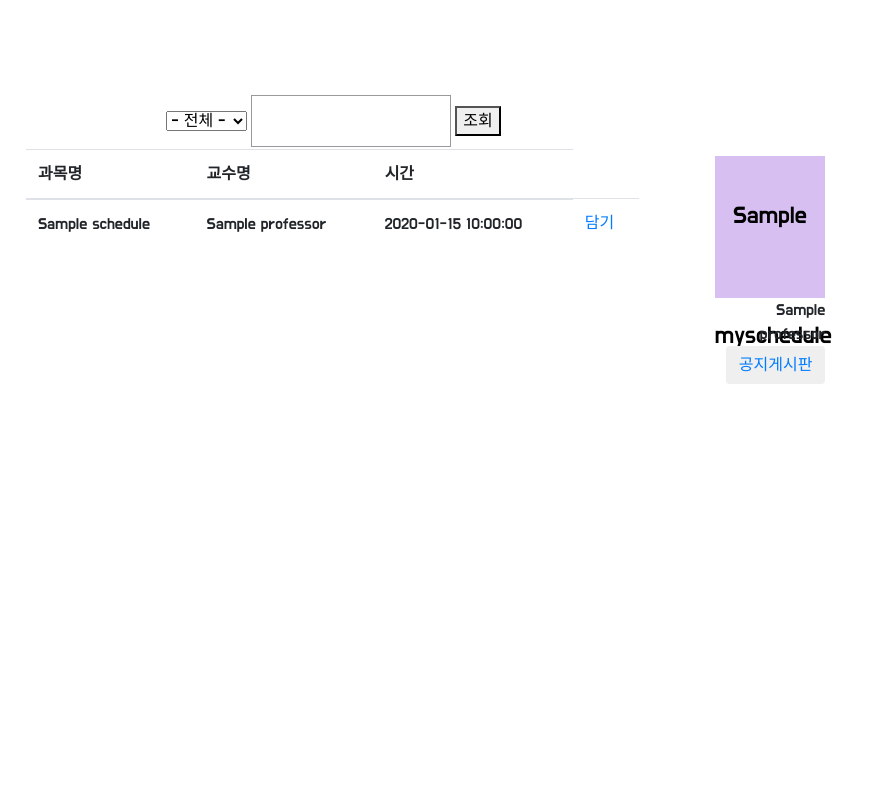
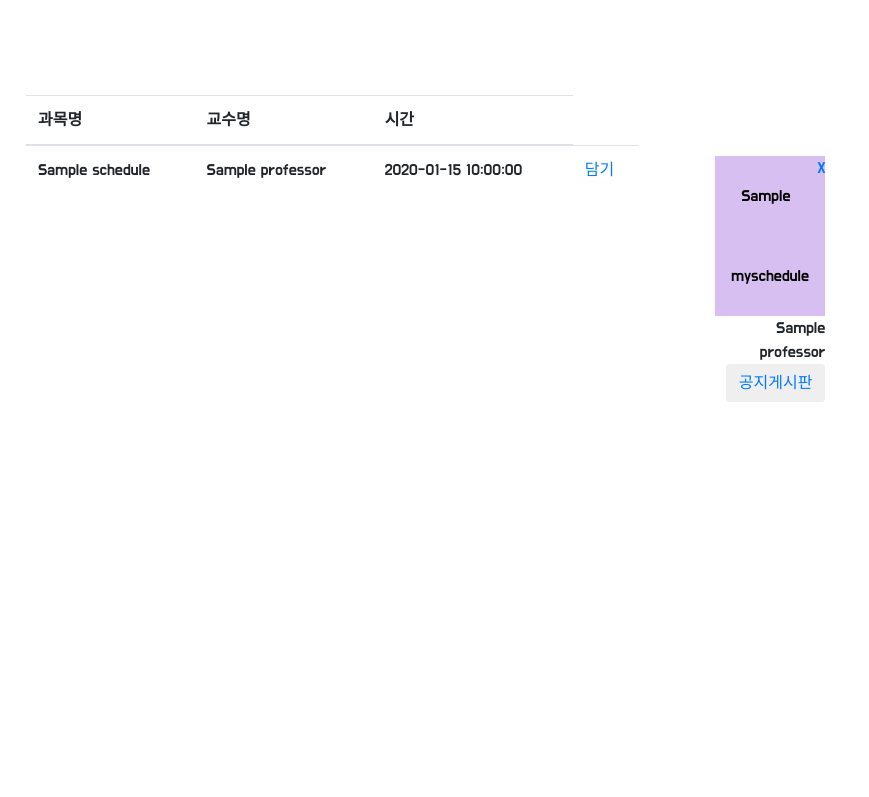
Before and after one commit to seeun98/MindConnecting, a Flask app: page /mySchedule in a window 1280 px wide. Shown: the part 56-853 px from the top of the page, without its empty margins (0-869 px from the left). Run offline with Flask 2, Linux system fonts and the light colour scheme; a database or web service that is not in the repository returns one stand-in record (values such as "Sample title"); some libraries are stand-ins or nearby versions.

Commit message:
담기 삭제

```diff
--- a/app.py
+++ b/app.py
@@ -239,6 +239,25 @@ def mine(code):
 
     return redirect(url_for('mySchedule'))
 
+
+# -----------------담은 시간표 삭제------------------
+@app.route("/notMine/<code>", methods=['GET'])
+def notMine(code):
+    print("NOTHELLO")
+    print(code)
+
+    box = list(db.mySchedule.find({'code': code}))
+    print(box)
+    # for b in box:
+    #     code = b['code']
+
+    print(code)
+
+    db.mySchedule.remove({'code': code})
+
+    return redirect(url_for('mySchedule'))
+
+
 # ----------공지게시판-------------
 @app.route("/professorCommunicateList/<code>", methods=['GET'])
 def professorCommunicateList(code):
--- a/templates/mySchedule.html
+++ b/templates/mySchedule.html
@@ -65,9 +65,12 @@
         line-height:5em;
         color: black;
         background-color:  rgb(215, 191, 241);
+        width: 25%
         height: 80%;
         text-align: center;
-        font-size: 150%;
+        font-size: 100%;
+        font-weight: 500;
+        word-break: normal;
     }
     .prof {
         /* color: #3BAEDA; */
@@ -75,8 +78,13 @@
         height: 20%;
         text-align: right;
     }
+</style>
+<script>
 
-</style>
+
+
+
+</script>
 {% endblock %}
 
 {% block content %}
@@ -84,27 +92,27 @@
         <div class="margin"></div>
 
         <div id="middle" class="workspace" >
-            <form action="/select_subject" method="post">
+            <form>
                 <div id="left" class="sbj_list">
                     <div id="left-top" align="center" border="1">
                         <table >
-                            <tr>
-                                <td></td>
-                                <td>
-                                    <select class="select_option" name="select_option">
-                                        <option value="">- 전체 -</option>
-                                        <option value="sbjNm">교과목명</option>
-                                        <option value="profNm">교수명</option>
-                                    </select>
-                                <td></td>
-                                <td>
-                                    <input class="search" type="text" name="what">
-                                </td>
-                                <td></td>
-                                <td>
-                                    <button class="search-btn" type="submit" onclick="makeSearch()" style="text-align: center; vertical-align: middle;">조회</button>
-                                </td>
-                            </tr>
+<!--                            <tr>-->
+<!--&lt;!&ndash;                                <td></td>&ndash;&gt;-->
+<!--&lt;!&ndash;                                <td>&ndash;&gt;-->
+<!--&lt;!&ndash;                                    <select class="select_option" name="select_option">&ndash;&gt;-->
+<!--&lt;!&ndash;&lt;!&ndash;                                        <option value="">- 전체 -</option>&ndash;&gt;&ndash;&gt;-->
+<!--&lt;!&ndash;                                        <option value="sbjNm">교과목명</option>&ndash;&gt;-->
+<!--&lt;!&ndash;&lt;!&ndash;                                        <option value="profNm">교수명</option>&ndash;&gt;&ndash;&gt;-->
+<!--&lt;!&ndash;                                    </select>&ndash;&gt;-->
+<!--&lt;!&ndash;                                <td></td>&ndash;&gt;-->
+<!--                                <td>-->
+<!--                                    <input class="search" type="text" id="what" name="what">-->
+<!--                                </td>-->
+<!--                                <td></td>-->
+<!--                                <td>-->
+<!--                                    <button class="search-btn" type="submit" onclick="search()" style="text-align: center; vertical-align: middle;">조회</button>-->
+<!--                                </td>-->
+<!--                            </tr>-->
                         </table>
 
                         <div id ="schedule_list" >
@@ -127,6 +135,8 @@
                                                 <td><a href="{{ url_for('mine', code=schedule.code) }}">담기</td>
 
                                             </tr>
+
+
                                         {% endfor %}
                                     </tbody>
                             </table>
@@ -139,20 +149,19 @@
           <div id="right" class="schedule-box">
 
                 <div id="schedule">
-                      {% for mine in mySchedule_list %}
                       <div class="boxes">
-                        <div id="box1" class="boxfirst" onclick="location.href='student';">
+                          {% for mine in mySchedule_list %}
+                        <div id="box1" class="boxfirst" >
+                            <a href = "{{ url_for('notMine', code = mine.code) }}" style="float: right; cursor: pointer;">X</a>
                             <div class="sub" id="sub1" name="sub">{{mine.subject}}</div>
                             <div class="prof" id="pro1" name="prof">
                                 {{mine.professor}}
                                 <button class=btn btn-primary><a href = "{{ url_for('professorCommunicateList', code = mine.code )}}">공지게시판</a></button>
                             </div>
+                        </div>
+                        {% endfor %}
+                      </div>
 
-
-                        </div>
-
-                      </div>
-                      {% endfor %}
 
 
                 </div>
```
